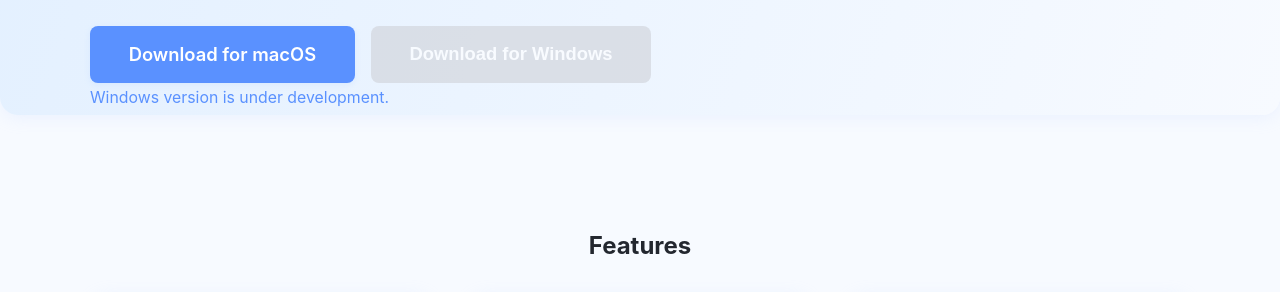
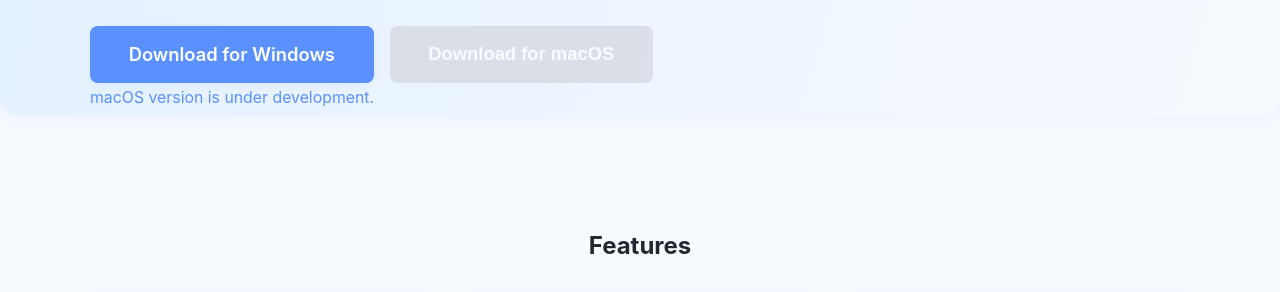
Before and after one commit to aleksander-git/screencode, a plain HTML site: page docs/index.html in a window 1280 px wide. Shown: the part 304-596 px from the top of the page. Drawn offline with Linux system fonts and the light colour scheme.

Commit message:
download

```diff
--- a/docs/index.html
+++ b/docs/index.html
@@ -60,13 +60,13 @@
                     </p>
                     <div class="cta-btns">
                         <a href="https://github.com/aleksander-git/ScreenCode/releases" class="cta-btn" target="_blank"
-                            rel="noopener">Download for macOS</a>
+                            rel="noopener">Download for Windows</a>
                         <button class="cta-btn cta-btn-disabled" disabled>
-                            Download for Windows
+                            Download for macOS
                         </button>
                     </div>
                     <div class="cta-note">
-                        <span class="windows-note">Windows version is under development.</span>
+                        <span class="windows-note">macOS version is under development.</span>
                     </div>
                 </div>
             </div>
```
